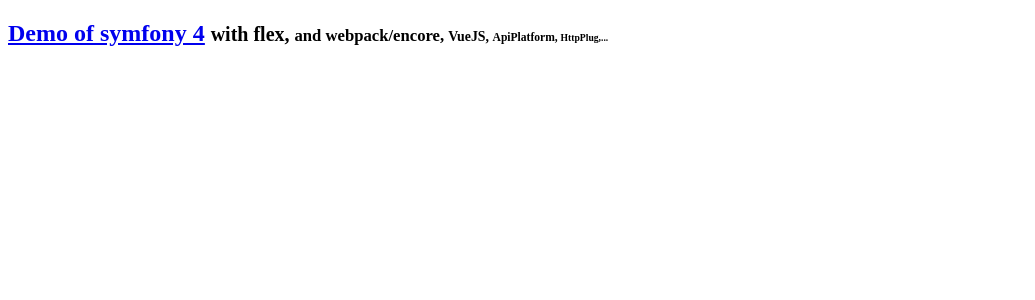
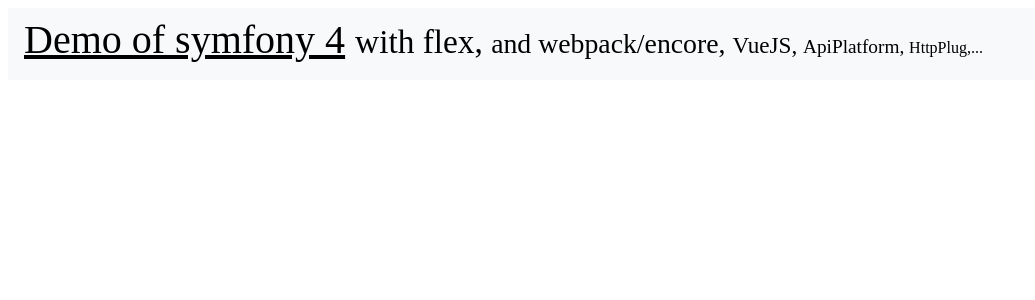
Before and after one commit to cameronjfergus/php-sf-flex-webpack-encore-vuejs, a Symfony app: template templates/devxpress-angular/app.html.twig in a window 1280 px wide. Shown: the top 300 px of the page, without its empty margins (0-1035 px from the left). Run offline with Twig, Linux system fonts and the light colour scheme; the template is opened without the code that fills it, so the values that code supplies are empty; some libraries are stand-ins or nearby versions.

Commit message:
Add Angular Router
Fix header DOM in angular page
Fix npm scripts for windows

```diff
--- /dev/null
+++ b/assets/js/devxpress-angular/src/app/home/home.component.html
@@ -0,0 +1,3 @@
+This is the home page of the proof of concept !<br />
+
+Discover the <a [routerLink]="['/datagrid']">Datagrid Component !</a>
--- a/package.json
+++ b/package.json
@@ -26,13 +26,13 @@
         "dev-server-hot": "./node_modules/.bin/encore dev-server --hot --port $npm_package_config_server_port_asset",
         "dev-server-hot:windows": "./node_modules/.bin/encore dev-server --hot --port %npm_package_config_server_port_asset%",
         "dev": "./node_modules/.bin/encore dev && cd assets/js/devxpress-angular/ && node_modules/.bin/ng build --dev --extract-css",
-        "dev:windows": "./node_modules/.bin/encore dev && cd assets/js/devxpress-angular/ && node_modules\\.bin\\ng build --dev --extract-css",
+        "dev:windows": ".\\node_modules\\.bin\\encore dev && cd assets/js/devxpress-angular/ && node_modules\\.bin\\ng build --dev --extract-css",
         "watch": "./node_modules/.bin/encore dev --watch && cd assets/js/devxpress-angular/ && node_modules/.bin/ng build --dev --watch --extract-css",
         "watch:windows": "START /B .\\node_modules\\.bin\\encore dev --watch && cd assets/js/devxpress-angular/ && node_modules\\.bin\\ng build --dev --watch --extract-css",
         "build": "./node_modules/.bin/encore production && cd assets/js/devxpress-angular/ && node_modules/.bin/ng build --prod -aot --watch --extract-css",
-        "build:windows": "./node_modules/.bin/encore production && cd assets/js/devxpress-angular/ && node_modules\\.bin\\ng build --prod -aot --watch --extract-css",
+        "build:windows": ".\\node_modules\\.bin\\encore production && cd assets/js/devxpress-angular/ && node_modules\\.bin\\ng build --prod -aot --watch --extract-css",
         "test-cafe": "./node_modules/.bin/testcafe $npm_package_config_test_browser ./assets/tests  --reporter spec,xunit:var/report/testcafe.xml",
-        "test-cafe:windows": "./node_modules/.bin/testcafe %npm_package_config_test_browser% ./assets/tests  --reporter  spec,xunit:var/report/testcafe.xml",
+        "test-cafe:windows": ".\\node_modules\\.bin\\testcafe %npm_package_config_test_browser% ./assets/tests  --reporter  spec,xunit:var/report/testcafe.xml",
         "test-karma": "./node_modules/.bin/karma start assets/tests/units/karma.conf.js --single-run",
         "test-karma-watch": "./node_modules/.bin/karma start assets/tests/units/karma.conf.js",
         "test-php": "./vendor/bin/phpunit",
--- a/src/Controller/DevXpressAngularController.php
+++ b/src/Controller/DevXpressAngularController.php
@@ -9,11 +9,11 @@ use Symfony\Component\Routing\Annotation\Route;
 class DevXpressAngularController extends Controller
 {
     /**
-     * @Route("/demo/devxpress-angular")
+     * @Route("/demo/devxpress-angular/{ngRouteName}", requirements={"ngRouteName"=".*"}, defaults={"ngRouteName"="home"})
      * @Method({"GET"})
      */
     public function index()
     {
-        return $this->render('devxpress-angular/app.html.twig', ['appName' => 'devxpress-angular', ]);
+        return $this->render('devxpress-angular/app.html.twig', ['appName' => 'devxpress-angular', 'title' => 'DevxpressAngular', ]);
     }
 }
--- a/templates/base.html.twig
+++ b/templates/base.html.twig
@@ -2,6 +2,10 @@
 <html>
     <head>
         <meta charset="UTF-8">
+        {% block head %}
+            <title>{% block title %}Demo sf-flex-encore-vuejs{% endblock %}</title>
+        {% endblock %}
+
         {% if csrf_token is defined %}
         <meta name="{{ csrfTokenParameter }}" content="{{ csrf_token }}">
         {% endif %}
@@ -13,7 +17,6 @@
         <link rel="preload" href="{{ asset('dist/manifest.js') }}" as="script"/>
         <link rel="preload" href="{{ asset("dist/vendor.js") }}" as="script"/>
         <link rel="preload" href="{{ asset("dist/sw.js") }}" as="script"/>
-        <title>{% block title %}Demo sf-flex-encore-vuejs{% endblock %}</title>
     </head>
     <body class="mat">
         <nav class="navbar navbar-expand-lg navbar-light bg-light">
--- a/templates/devxpress-angular/app.html.twig
+++ b/templates/devxpress-angular/app.html.twig
@@ -1,7 +1,30 @@
 {% extends 'spa.html.twig' %}
 
+{% block head %}
+    <meta charset="utf-8">
+    <base href="/demo/devxpress-angular">
+
+    <meta name="viewport" content="width=device-width, initial-scale=1">
+    <link rel="icon" type="image/x-icon" href="favicon.ico">
+
+    <link rel="stylesheet" type="text/css" href="/dist-ng/devxpress/dx.common.css" />
+    <link rel="stylesheet" type="text/css" href="/dist-ng/devxpress/dx.spa.css" />
+
+    <link rel="dx-theme" data-theme="android5.light" href="/dist-ng/devxpress/dx.android5.light.css" />
+    <link rel="dx-theme" data-theme="ios7.default" href="/dist-ng/devxpress/dx.ios7.default.css" />
+    <link rel="dx-theme" data-theme="win10.black" href="/dist-ng/devxpress/dx.win10.black.css" data-active="true" />
+    <link rel="dx-theme" data-theme="win10.white" href="/dist-ng/devxpress/dx.win10.white.css" data-active="false" />
+    <link rel="dx-theme" data-theme="generic.light" href="/dist-ng/devxpress/dx.light.css" data-active="true" />
+    <link rel="dx-theme" data-theme="generic.dark" href="/dist-ng/devxpress/dx.dark.css" data-active="false" />
+    <link rel="dx-theme" data-theme="generic.light.compact" href="/dist-ng/devxpress/dx.light.compact.css" data-active="false" />
+    <link rel="dx-theme" data-theme="generic.dark.compact" href="/dist-ng/devxpress/dx.dark.compact.css" data-active="false" />
+    <link rel="dx-theme" data-theme="generic.contrast" href="/dist-ng/devxpress/dx.contrast.css" data-active="false" />
+    <link rel="dx-theme" data-theme="generic.contrast.compact" href="/dist-ng/devxpress/dx.contrast.compact.css" data-active="false" />
+
+    {{ parent() }}
+{% endblock %}
+
 {% block stylesheets %}
-
 <link rel="stylesheet" href="{{ asset('dist-ng/devxpress/styles.bundle.css') }}">
 
 <link rel="stylesheet" type="text/css" href="{{ asset('dist-ng/devxpress/dx.common.css') }}" />
@@ -26,6 +49,65 @@
 <link rel="preload" href="{{ asset('dist/manifest.js') }}" as="script"/>
 <link rel="preload" href="{{ asset("dist/vendor.js") }}" as="script"/>
 <link rel="preload" href="{{ asset("dist/sw.js") }}" as="script"/>
+
+<!-- CSS For the Common Header, i used CSSSteal Chrome extension to grab CSS -->
+<style>
+    article, aside, dialog, figcaption, figure, footer, header, hgroup, main, nav, section {
+        display: block;
+    }
+    .navbar {
+        position: relative;
+        display: flex;
+        flex-wrap: wrap;
+        align-items: center;
+        justify-content: space-between;
+        padding-top: 0.5rem;
+        padding-right: 1rem;
+        padding-bottom: 0.5rem;
+        padding-left: 1rem;
+    }
+    .bg-light {
+        background-color: rgb(248, 249, 250);
+    }
+    h1, h2, h3, h4, h5, h6 {
+        margin-top: 0px;
+        margin-bottom: 0.5rem;
+    }
+    h1, h2, h3, h4, h5, h6, .h1, .h2, .h3, .h4, .h5, .h6 {
+        margin-bottom: 0.5rem;
+        font-family: inherit;
+        font-weight: 500;
+        line-height: 1.2;
+        color: inherit;
+    }
+    h1, .h1 {
+        font-size: 2.5rem;
+    }
+    a {
+        color: rgb(0, 0, 0);
+        text-decoration-line: none;
+        text-decoration-style: initial;
+        text-decoration-color: initial;
+        background-color: transparent;
+    }
+    a:hover {
+        color: black;
+        text-decoration-line: underline;
+        text-decoration-style: initial;
+        text-decoration-color: initial;
+    }
+    a:not([href]):not([tabindex]) {
+        color: inherit;
+        text-decoration-line: none;
+        text-decoration-style: initial;
+        text-decoration-color: initial;
+    }
+    a:not([href]):not([tabindex]):focus {
+        outline-color: initial;
+        outline-style: initial;
+        outline-width: 0px;
+    }
+</style>
 {% endblock %}
 
 {% block body %}
```
Also changed, not shown: assets/js/devxpress-angular/src/app/app.component.html (+11 -20 lines), assets/js/devxpress-angular/src/app/app.module.ts (+10 -3 lines), assets/js/devxpress-angular/src/app/app.routes.ts (added, +10 -0 lines), assets/js/devxpress-angular/src/app/datagrid/datagrid.component.html (+7 -2 lines), assets/js/devxpress-angular/src/app/home/home.component.spec.ts (added, +16 -0 lines), assets/js/devxpress-angular/src/app/home/home.component.ts (added, +8 -0 lines), assets/js/devxpress-angular/src/app/home/home.component.css (added).
